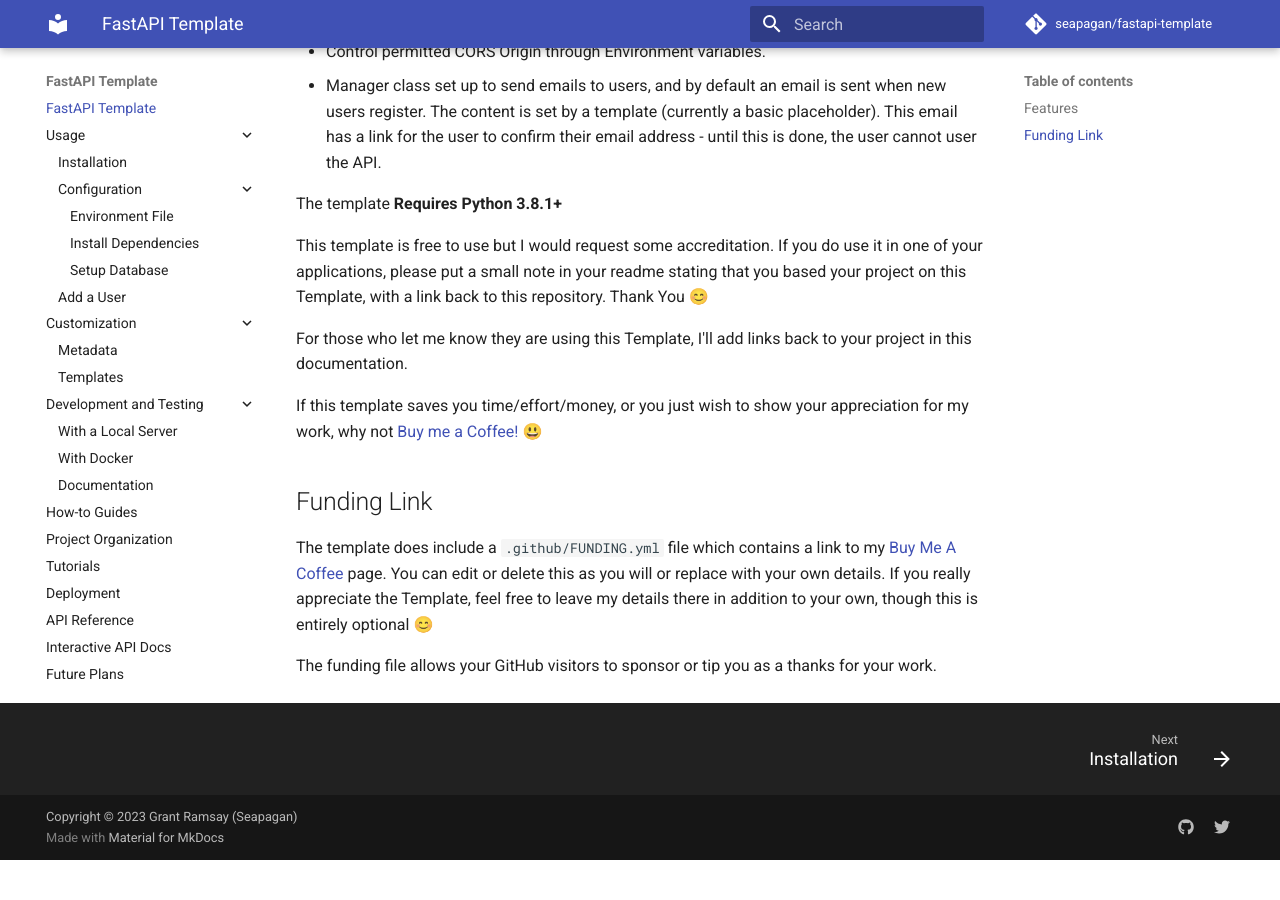
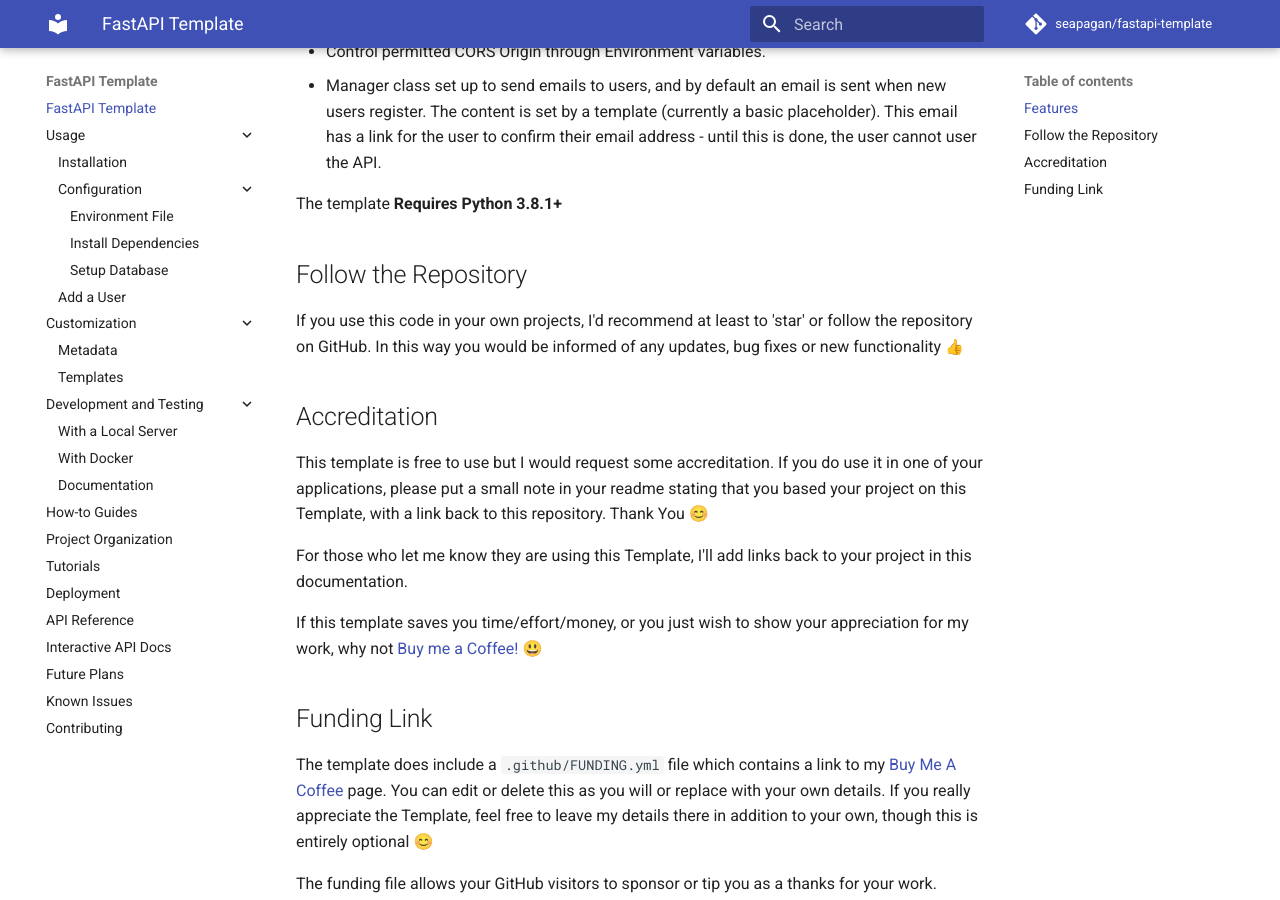
Before and after one commit to seapagan/fastapi-template, an MkDocs documentation site: the page built from docs/index.md, in a window 1280 px wide and 900 px high, scrolled down 966 px. Built offline with MkDocs 1.6.1 and Material for MkDocs 9.7.7, drawn with Linux system fonts in a browser that asks for light colours; emoji names are drawn with the system emoji font; comment, search, counter and statistics services are not loaded; before the commit the page ends 1826 px from its top, so only the background shows below that.

Commit message:
update docs index page
Signed-off-by: Grant Ramsay <seapagan@gmail.com>

```diff
--- a/docs/index.md
+++ b/docs/index.md
@@ -39,6 +39,14 @@
 
 The template **Requires Python 3.8.1+**
 
+## Follow the Repository
+
+If you use this code in your own projects, I'd recommend at least to 'star' or
+follow the repository on GitHub. In this way you would be informed of any
+updates, bug fixes or new functionality :+1:
+
+## Accreditation
+
 This template is free to use but I would request some accreditation. If you do
 use it in one of your applications, please put a small note in your readme
 stating that you based your project on this Template, with a link back to this
```
